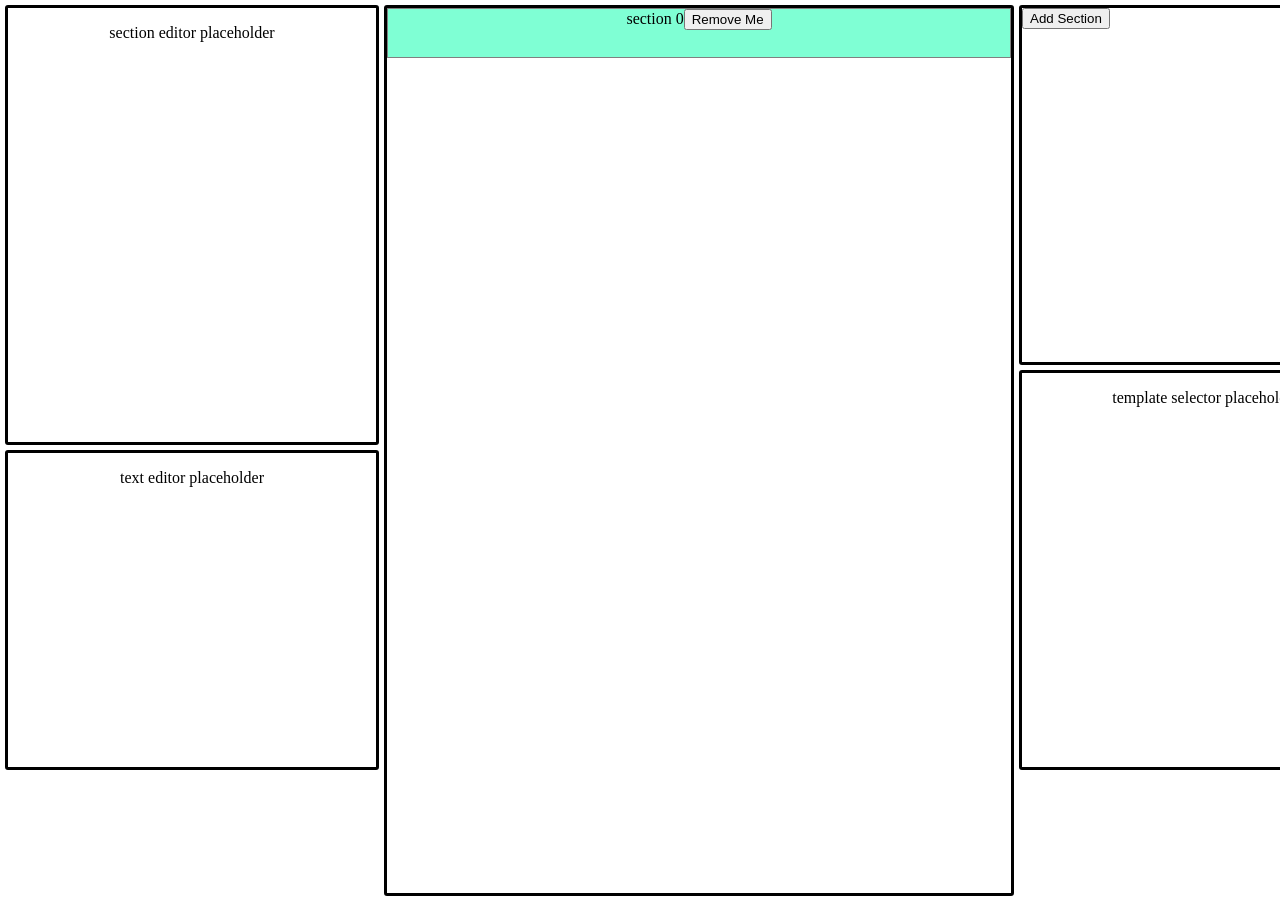
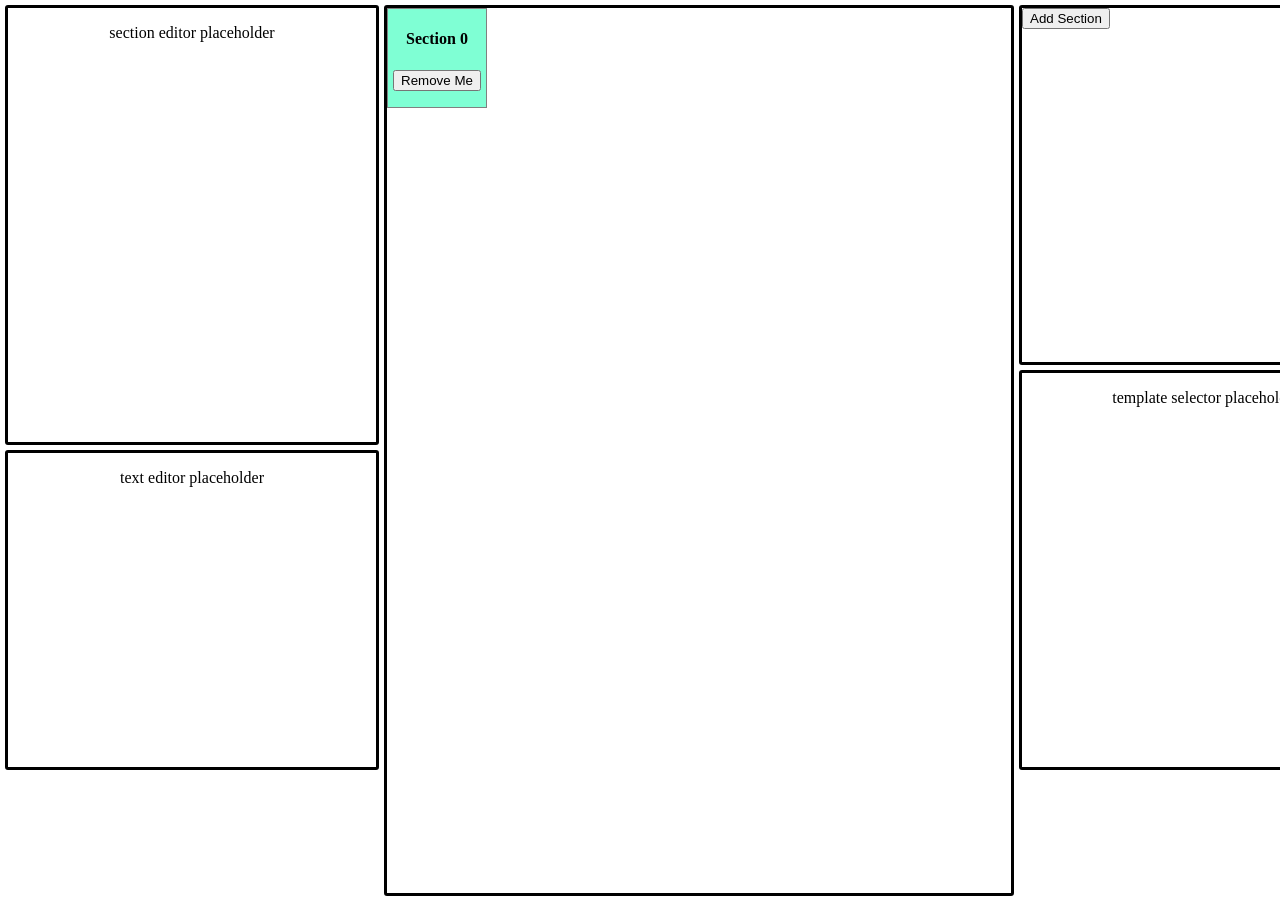
Before and after one commit to yemrezobi/cv-maker, a React (Create React App) app: page / in a window 1280 px wide. Both pictures are taken after a click on the button "Add Section". Shown: the top 906 px of the page. Built offline with nearby package versions, Linux system fonts and the light colour scheme.

Commit message:
Update styling

```diff
--- a/src/components/Section.js
+++ b/src/components/Section.js
@@ -12,7 +12,7 @@ function Section(props){
 
     return(
         <div className="section">
-            <span>section {props.id}</span>
+            <h4>Section {props.id}</h4>
             <button onClick={handleClick}>
                 Remove Me
             </button>
--- a/src/index.css
+++ b/src/index.css
@@ -44,6 +44,7 @@ body > div {
     min-height: 891px;
     min-width: 630px;
     margin: 5px 0 10px;
+    text-align: left;
 }
 
 .edit-section {
@@ -64,9 +65,14 @@ body > div {
 }
 
 .section {
-    height: 50px;
+    position: relative;
+    height: 100px;
+    width: 100px;
     border: 1px solid grey;
     background-color: aquamarine;
     box-sizing: border-box;
     margin: 0;
+    white-space: normal;
+    display: inline-block;
+    text-align: center;
 }
```
